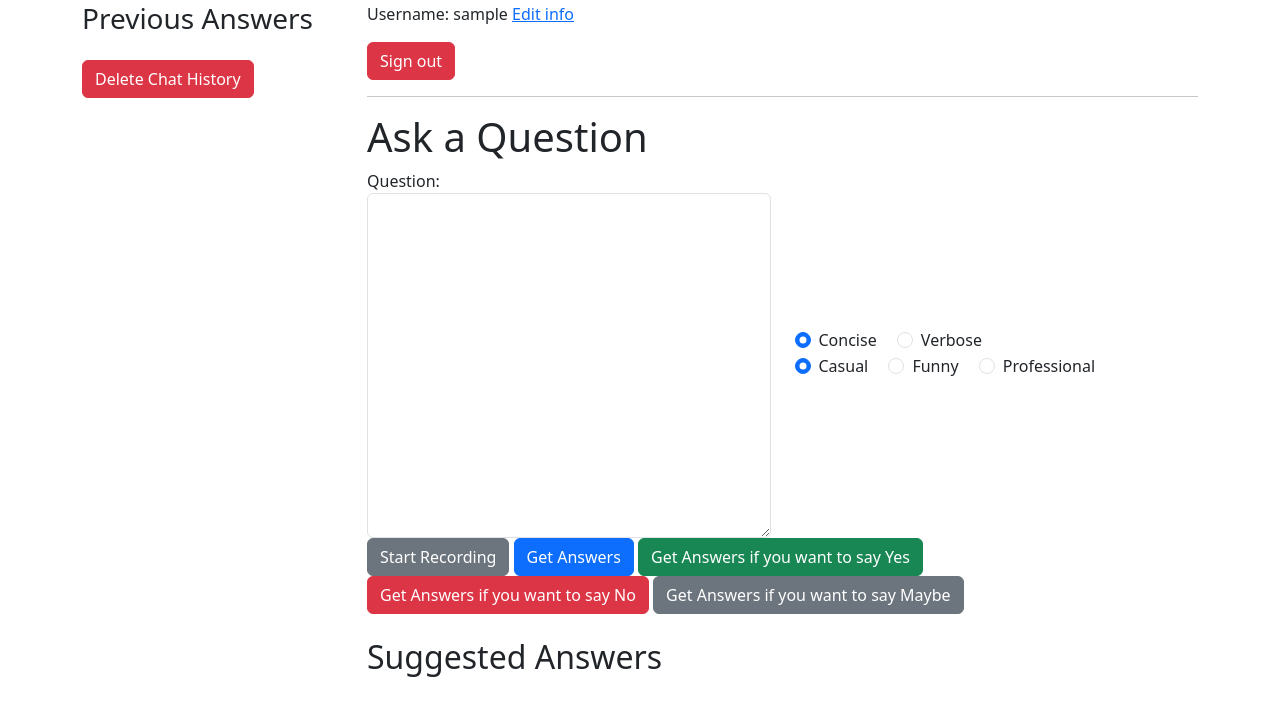
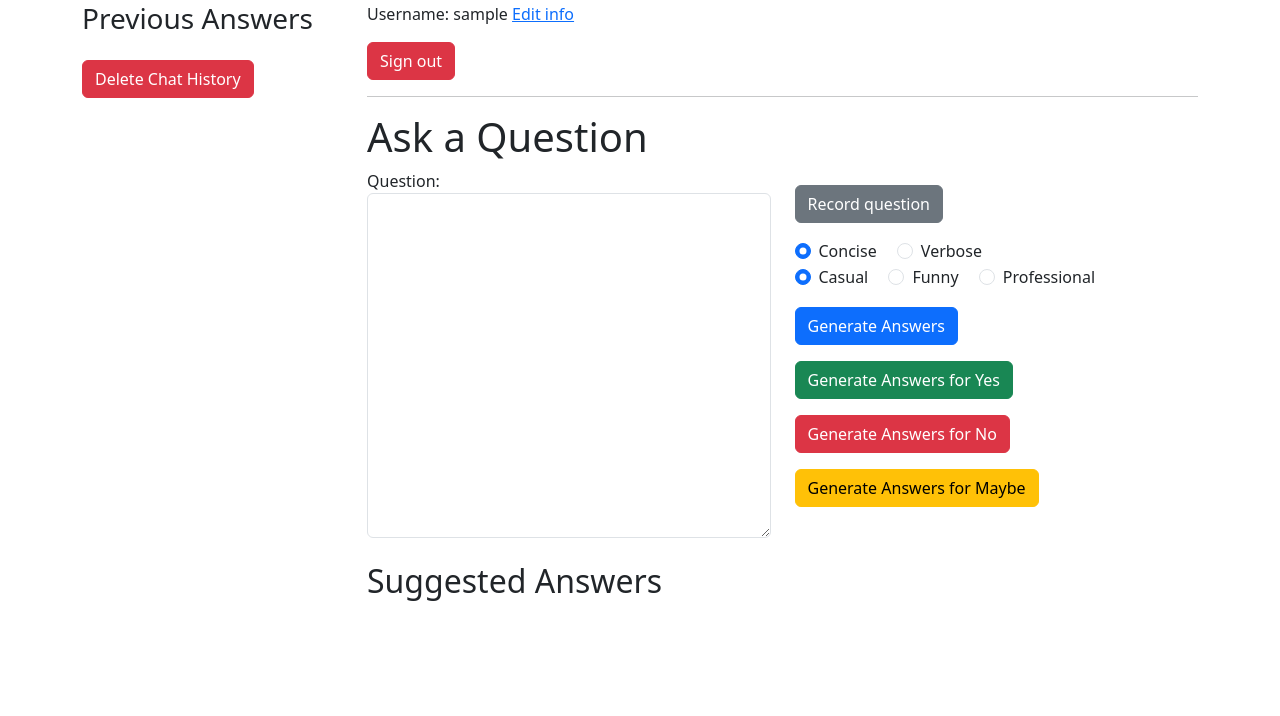
Before and after one commit to aaaathing/aeaacs, a Flask app: page / in a window 1280 px wide. Shown: the part 70-786 px from the top of the page. Run offline with Flask 3, Linux system fonts and the light colour scheme; the visitor is signed in with stand-in values (Sample User, id 1); data that the repository does not hold is empty.

Commit message:
move button

```diff
--- a/main.py
+++ b/main.py
@@ -228,8 +228,6 @@ def send_text():
     print(completion)
 
     messages = [c.message.content for c in completion.choices]
-    # Add "Yes" and "No" options to the answers
-    messages.extend(["Yes", "No"])
 
     return jsonify({'success': True, 'answers': messages})
 
--- a/templates/use-it.html
+++ b/templates/use-it.html
@@ -59,6 +59,10 @@
 						</div>
 					</div>
 					<div class="col" style="display: flex; align-items: center;">
+						<div>
+							<button id="recordButton" class="btn btn-secondary mb-3">Record question</button>
+							<span id="recording"></span><br>
+
 							<form id="answer-options">
 								<!-- Verbosity Options -->
 								<div class="form-check form-check-inline">
@@ -85,14 +89,14 @@
 										<label class="form-check-label" for="professional">Professional</label>
 								</div>
 							</form>
+
+							<button class="btn btn-primary mb-3 mt-3" onclick="answer()">Generate Answers</button><br>
+							<button class="btn btn-success mb-3" onclick="answer('yes')">Generate Answers for Yes</button><br>
+							<button class="btn btn-danger mb-3" onclick="answer('no')">Generate Answers for No</button><br>
+							<button class="btn btn-warning mb-3" onclick="answer('maybe')">Generate Answers for Maybe</button><br>
 						</div>
 					</div>
-
-				<button id="recordButton" class="btn btn-secondary">Start Recording</button>
-        <button class="btn btn-primary" onclick="answer()">Get Answers</button>
-				<button class="btn btn-success" onclick="answer('yes')">Get Answers if you want to say Yes</button>
-				<button class="btn btn-danger" onclick="answer('no')">Get Answers if you want to say No</button>
-				<button class="btn btn-secondary" onclick="answer('maybe')">Get Answers if you want to say Maybe</button>
+				</div>
 
         <h2 class="mt-4">Suggested Answers</h2>
         <div id="answers" class="list-group"></div>
@@ -116,13 +120,17 @@
         let answers = await response.json();
         if (answers.success) {
             document.querySelector("#answers").innerHTML = answers.answers.reduce((a, answer) => a + `
-                <button class="list-group-item list-group-item-action" onclick="sendText(this)">
+                <button class="list-group-item list-group-item-action" onclick="speak(this); sendText(this)">
                     ${removeBad(answer)}
                 </button>
             `, "");
         } else {
             alert("Error fetching answers.");
         }
+    }
+		function speak(what){
+			let utterance = new SpeechSynthesisUtterance(what.textContent);
+			speechSynthesis.speak(utterance);
 		}
 
     async function sendText(button) {
@@ -152,7 +160,7 @@
     function addPreviousAnswer(answer) {
         document.querySelector("#previous-answers")
             .insertAdjacentHTML("afterbegin", `
-            <div class="list-group-item" data-answer-id="${removeBad(answer.answer_id)}">
+            <div class="list-group-item" data-answer-id="${removeBad(answer.answer_id)}" onclick="speak(this)">
                 <button class="delete-button" onclick="deleteAnswer('${removeBad(answer.answer_id)}')">&times;</button>
                 <strong>${removeBad(answer.question)}</strong><br>
                 ${removeBad(answer.chosen_answer)}
@@ -163,7 +171,7 @@
     fetch("/api/previous_answers").then(r => r.json()).then(answers => {
         document.querySelector("#previous-answers")
             .innerHTML = answers.reduce((a, answer) => a + `
-            <div class="list-group-item" data-answer-id="${removeBad(answer.answer_id)}">
+            <div class="list-group-item" data-answer-id="${removeBad(answer.answer_id)}" onclick="speak(this)">
                 <button class="delete-button" onclick="deleteAnswer('${removeBad(answer.answer_id)}')">&times;</button>
                 <strong>${removeBad(answer.question)}</strong><br>
                 ${removeBad(answer.chosen_answer)}
@@ -213,14 +221,17 @@
     }
 
     let recordButton = document.querySelector("#recordButton");
+    let recording = document.querySelector("#recording");
     function startRecord() {
         let recognition = new (window.webkitSpeechRecognition || SpeechRecognition)();
         recordButton.onclick = function () {
             recordButton.onclick = startRecord;
-            recordButton.textContent = "Start Recording";
+            recordButton.textContent = "Record question";
+						recording.textContent = ""
             recognition.stop();
         }
         recordButton.textContent = "Stop Recording";
+				recording.textContent = "Recording..."
         recognition.onresult = function (e) {
             let result = "";
             for (let r of e.results) result += r[0].transcript + "\n";
```
Lines whose indentation alone changed are shown as unchanged.
